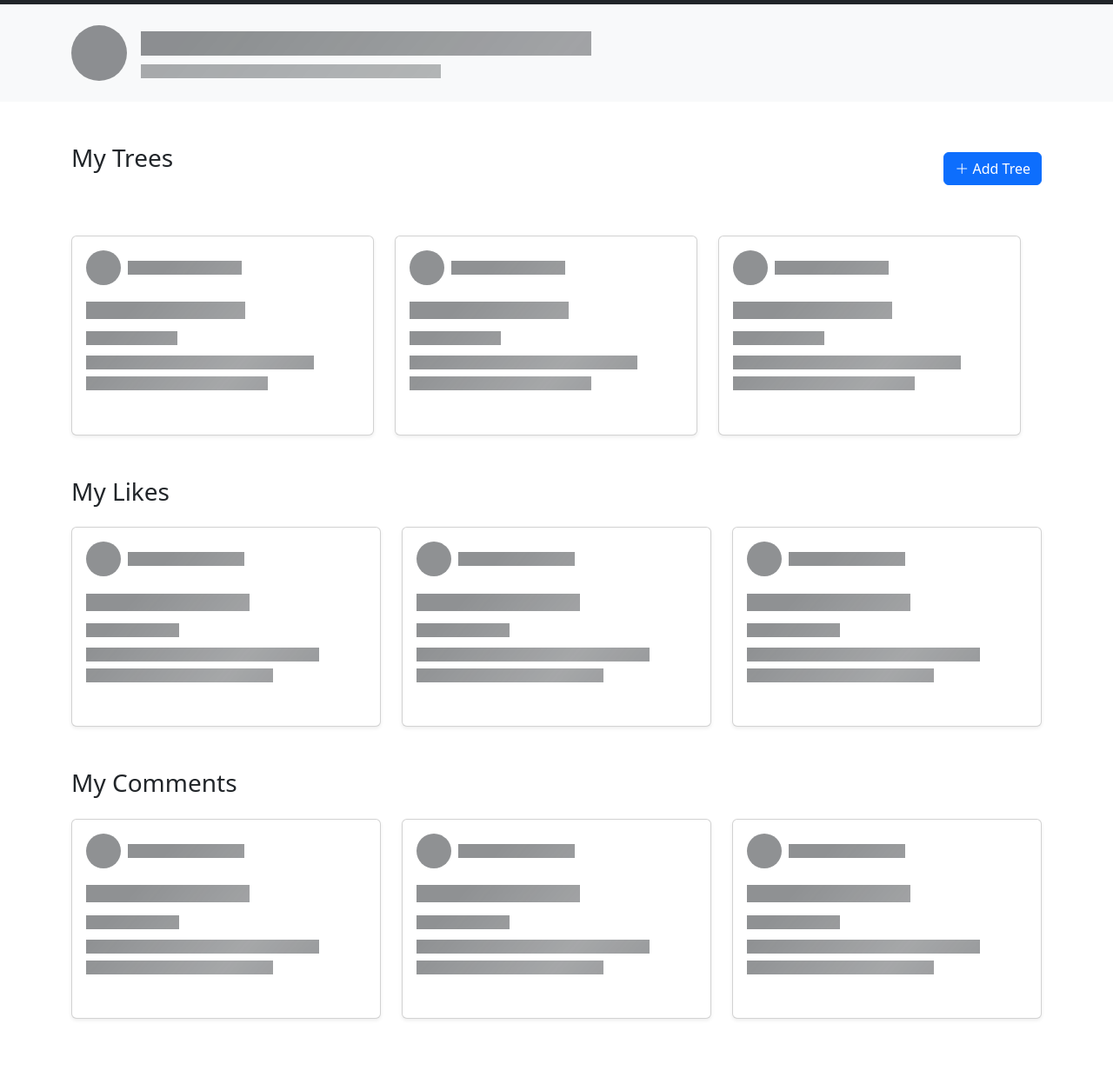
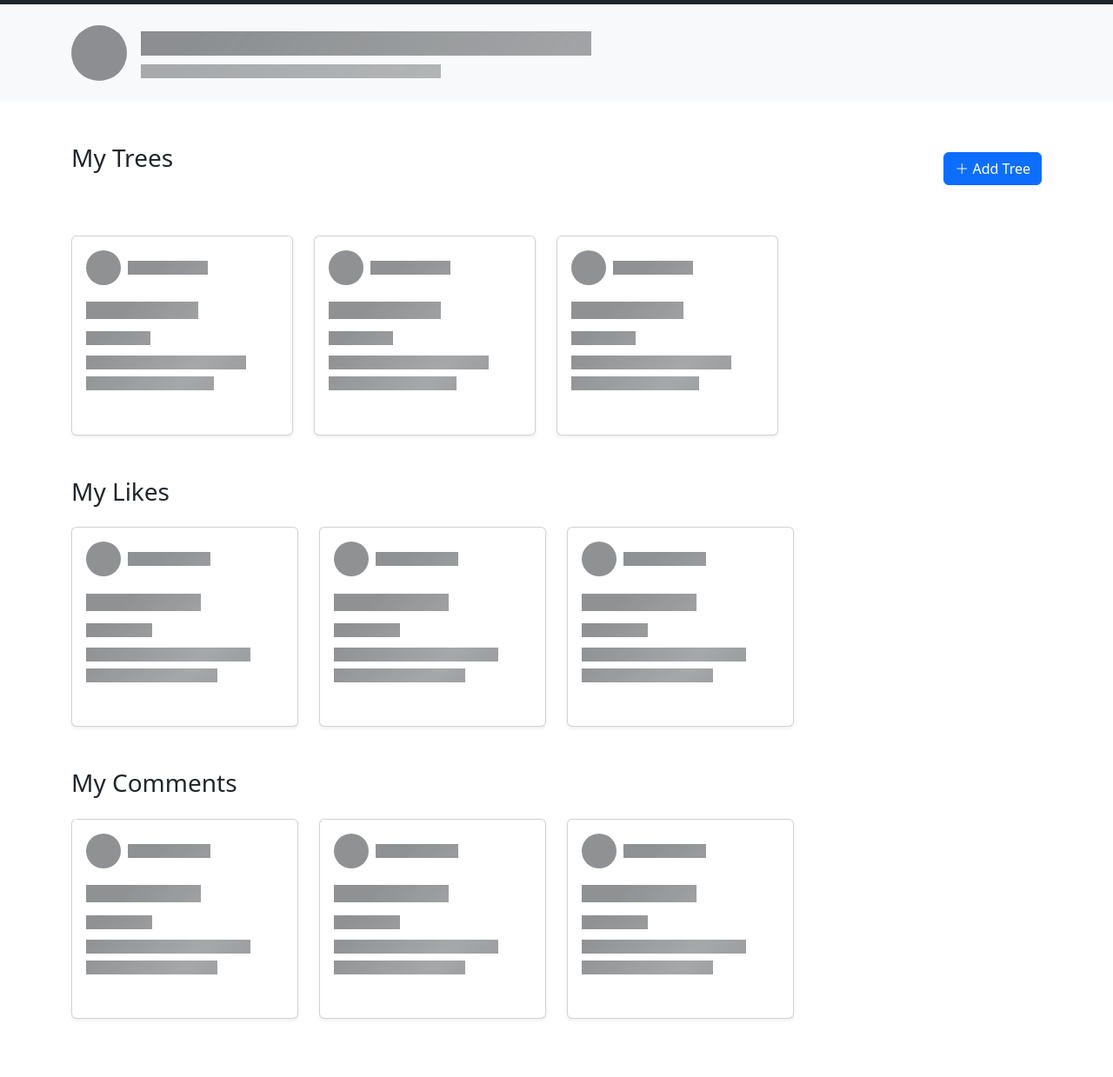
Before and after one commit to timex05/tunelink-mpa, a website: page profile/profile.html in a window 1280 px wide. Shown: the part 61-1300 px from the top of the page at 87% size. Drawn offline with Linux system fonts and the light colour scheme; no server answers; sample sign-in values are in the browser's storage.

Commit message:
fix col spacing

```diff
--- a/js/general.js
+++ b/js/general.js
@@ -83,7 +83,7 @@ $(function () {
 
 function getTreeCardSkeleton(){
     return `
-        <div class="col-12 col-md-6 col-lg-4">
+        <div class="col-6 col-md-4 col-lg-3">
             <div class="card tree-card position-relative overflow-hidden h-100 shadow-sm">
                 <div class="card-body position-relative placeholder-wave">
                     <div class="d-flex align-items-center mb-3">
--- a/profile/profile.html
+++ b/profile/profile.html
@@ -96,7 +96,7 @@
                     </a>
                 </div>
                 <div id="my-tree-box" class="row g-4">
-                    <div class="col-12 col-md-6 col-lg-4">
+                    <div class="col-6 col-md-4 col-lg-3">
                         <div class="card tree-card position-relative overflow-hidden h-100 shadow-sm">
                             <div class="card-body position-relative placeholder-wave">
                                 <div class="d-flex align-items-center mb-3">
@@ -127,7 +127,7 @@
                             </div>
                         </div>
                     </div>
-                    <div class="col-12 col-md-6 col-lg-4">
+                    <div class="col-6 col-md-4 col-lg-3">
                         <div class="card tree-card position-relative overflow-hidden h-100 shadow-sm">
                             <div class="card-body position-relative placeholder-wave">
                                 <div class="d-flex align-items-center mb-3">
@@ -158,7 +158,7 @@
                             </div>
                         </div>
                     </div>
-                    <div class="col-12 col-md-6 col-lg-4">
+                    <div class="col-6 col-md-4 col-lg-3">
                         <div class="card tree-card position-relative overflow-hidden h-100 shadow-sm">
                             <div class="card-body position-relative placeholder-wave">
                                 <div class="d-flex align-items-center mb-3">
@@ -196,7 +196,7 @@
                 <div class="col-12">
                     <h3 class="mb-4">My Likes</h3>
                     <div id="like-box" class="row g-4">
-                        <div class="col-12 col-md-6 col-lg-4">
+                        <div class="col-6 col-md-4 col-lg-3">
                             <div class="card tree-card position-relative overflow-hidden h-100 shadow-sm">
                                 <div class="card-body position-relative placeholder-wave">
                                     <div class="d-flex align-items-center mb-3">
@@ -227,7 +227,7 @@
                                 </div>
                             </div>
                         </div>
-                        <div class="col-12 col-md-6 col-lg-4">
+                        <div class="col-6 col-md-4 col-lg-3">
                             <div class="card tree-card position-relative overflow-hidden h-100 shadow-sm">
                                 <div class="card-body position-relative placeholder-wave">
                                     <div class="d-flex align-items-center mb-3">
@@ -258,7 +258,7 @@
                                 </div>
                             </div>
                         </div>
-                        <div class="col-12 col-md-6 col-lg-4">
+                        <div class="col-6 col-md-4 col-lg-3">
                             <div class="card tree-card position-relative overflow-hidden h-100 shadow-sm">
                                 <div class="card-body position-relative placeholder-wave">
                                     <div class="d-flex align-items-center mb-3">
@@ -297,7 +297,7 @@
                 <div class="col-12">
                     <h3 class="mb-4">My Comments</h3>
                     <div id="comment-box" class="row g-4">
-                        <div class="col-12 col-md-6 col-lg-4">
+                        <div class="col-6 col-md-4 col-lg-3">
                             <div class="card tree-card position-relative overflow-hidden h-100 shadow-sm">
                                 <div class="card-body position-relative placeholder-wave">
                                     <div class="d-flex align-items-center mb-3">
@@ -328,7 +328,7 @@
                                 </div>
                             </div>
                         </div>
-                        <div class="col-12 col-md-6 col-lg-4">
+                        <div class="col-6 col-md-4 col-lg-3">
                             <div class="card tree-card position-relative overflow-hidden h-100 shadow-sm">
                                 <div class="card-body position-relative placeholder-wave">
                                     <div class="d-flex align-items-center mb-3">
@@ -359,7 +359,7 @@
                                 </div>
                             </div>
                         </div>
-                        <div class="col-12 col-md-6 col-lg-4">
+                        <div class="col-6 col-md-4 col-lg-3">
                             <div class="card tree-card position-relative overflow-hidden h-100 shadow-sm">
                                 <div class="card-body position-relative placeholder-wave">
                                     <div class="d-flex align-items-center mb-3">
```
Also changed, not shown: data/user.html (+3 -3 lines), index.html (+7 -7 lines).
